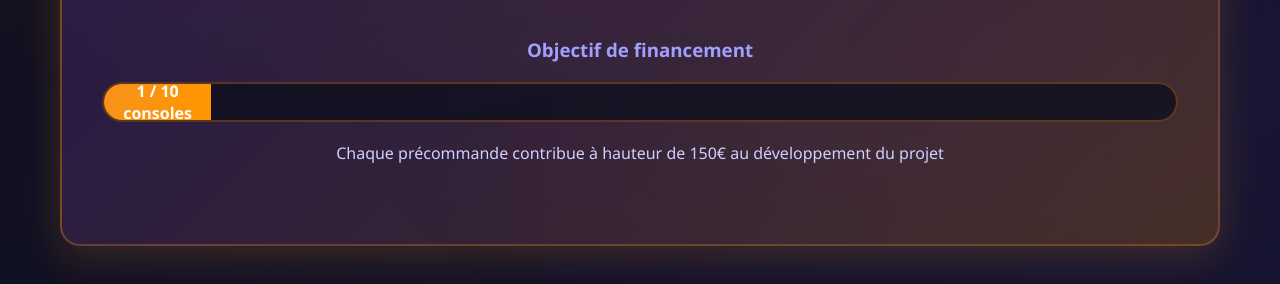
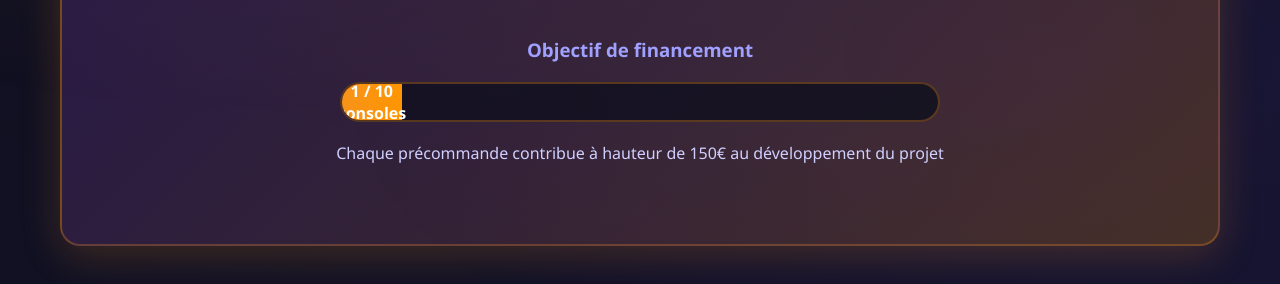
Before and after one commit to Silexperience210/lightningkart-crowdfunding, a website: page index.html in a window 1280 px wide. Shown: the part 504-788 px from the top of the page. Drawn offline with Linux system fonts and the light colour scheme; no server answers.

Commit message:
Update index.html

```diff
--- a/index.html
+++ b/index.html
@@ -396,8 +396,11 @@
             border-radius: 50px;
             height: 40px;
             overflow: hidden;
-            border: 2px solid rgba(247, 147, 26, 0.3);
-            margin: 20px 0;
+            border: 2px
+            solid rgba(247, 147, 26, 0.3);
+            margin: 20px auto; /* Changez "margin: 20px 0;" en "margin: 20px auto;" */
+            max-width: 600px; /* Ajoutez cette ligne pour limiter la largeur */
+            display: block; /* Ajoutez cette ligne */
         }
 
         .progress-fill {
```
